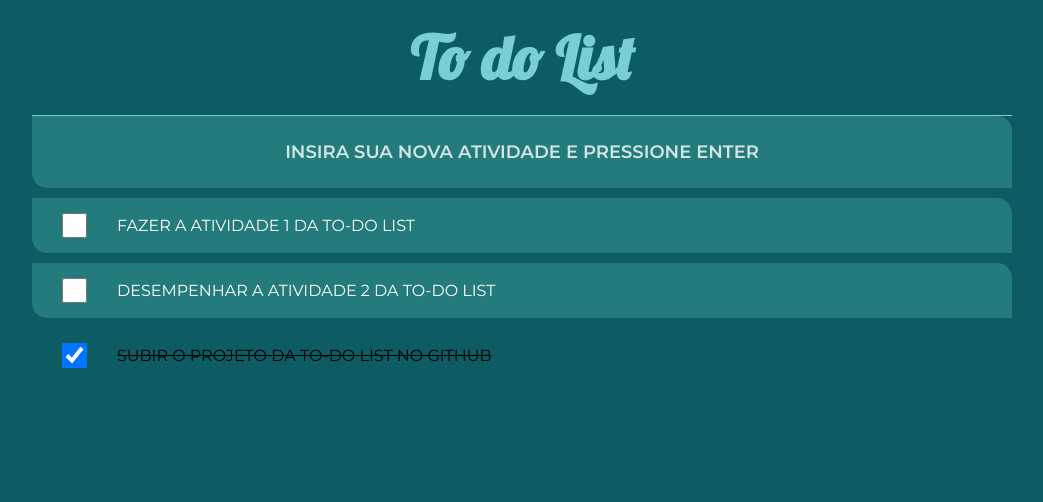
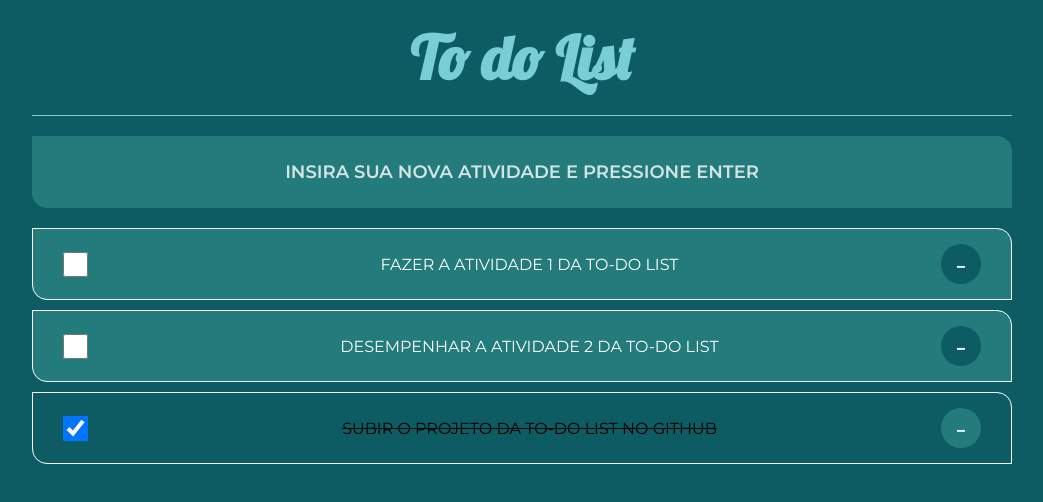
Before and after one commit to erickallandev/to-do-list, a React (Create React App) app: page / in a window 1280 px wide. Shown: the top 502 px of the page, without its empty margins (118-1161 px from the left). Built offline with nearby package versions, Linux system fonts and the light colour scheme.

Commit message:
feat: add remove item button

```diff
--- a/src/components/AddItem/styled.ts
+++ b/src/components/AddItem/styled.ts
@@ -2,7 +2,8 @@ import styled from 'styled-components';
 
 export const Container = styled.div`
     background-color: #247b7b;
-    margin-bottom: 10px;
+    margin-bottom: 20px;
+    margin-top: 20px;
     padding: 15px 0;
     border-radius: 0 15px;
     display: flex;
@@ -10,6 +11,7 @@ export const Container = styled.div`
     display: flex;
     justify-content: center;
     align-items: center;
+
         input {
             background-color: transparent;
             outline: none;
--- a/src/components/ListItem/ListItem.tsx
+++ b/src/components/ListItem/ListItem.tsx
@@ -17,6 +17,7 @@ export const ListItem = ({item, onChange}:Props) => {
             />
 
             <label>{item.activity}</label>
+            <div className='removeButton'>-</div>
 
         </C.Container>
     );
--- a/src/components/ListItem/styled.ts
+++ b/src/components/ListItem/styled.ts
@@ -14,6 +14,29 @@ export const Container = styled.div(({done}:ContainerProps)=>(
     align-items: center;
     font-family: Montserrat;
     text-transform: uppercase;
+    justify-content: space-between;
+    border: 1px solid white;
+
+    .removeButton {
+        color: ${done? 'white' : 'white'};
+        margin-right: 30px;
+        font-size: 30px;
+        cursor: pointer;
+        background-color: ${done? '#247b7b' : '#0D5C63'};
+        display: flex;
+        align-items: center;
+        justify-content: center;
+        padding: 10px;
+        width: 20px;
+        height: 20px;
+        border-radius: 20px;
+
+            :hover {
+                color: #247b7b;
+                background-color: #FFF;
+            }
+    }
+
         input {
             margin: 0 30px;
             width: 25px;
```
